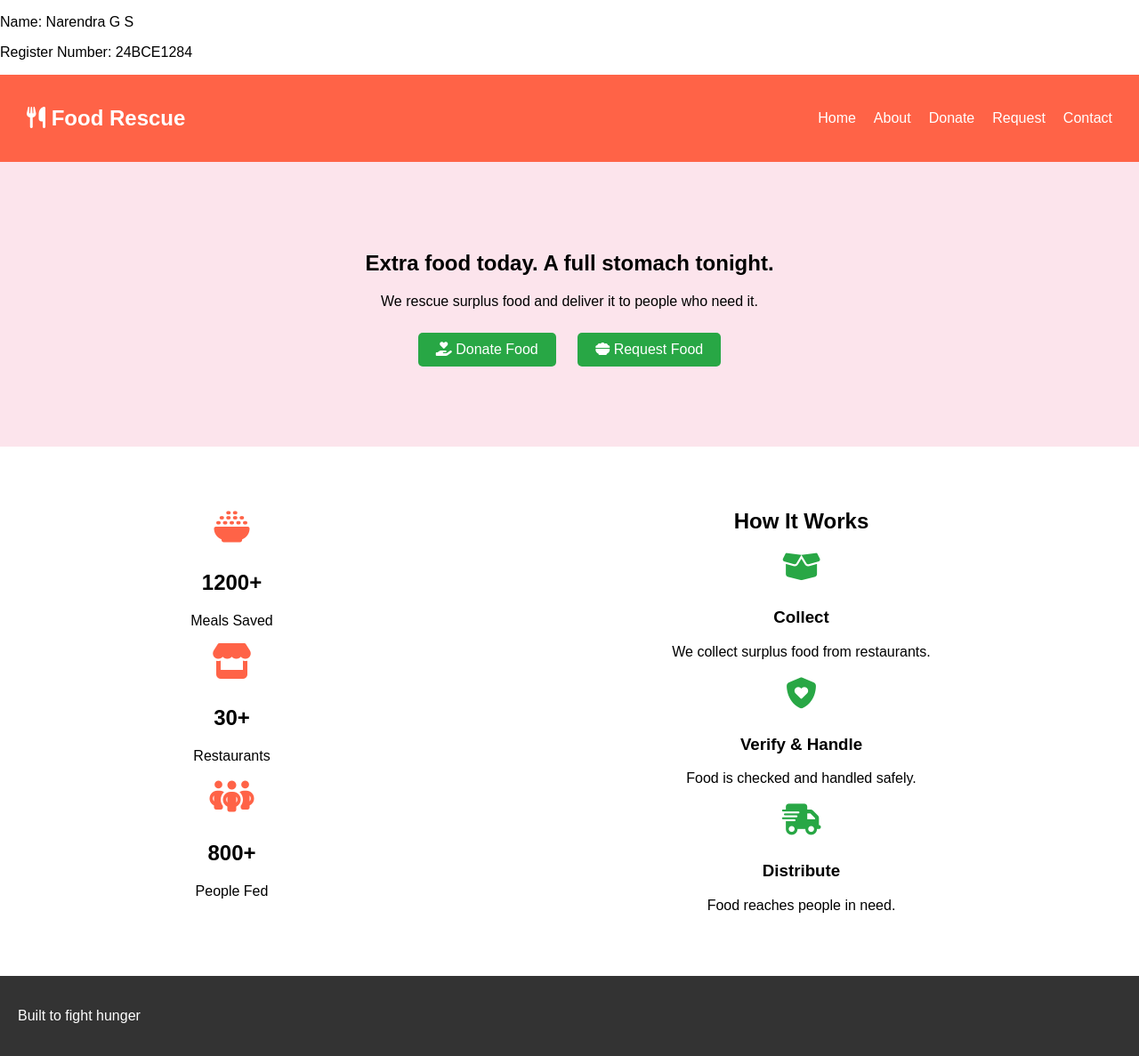
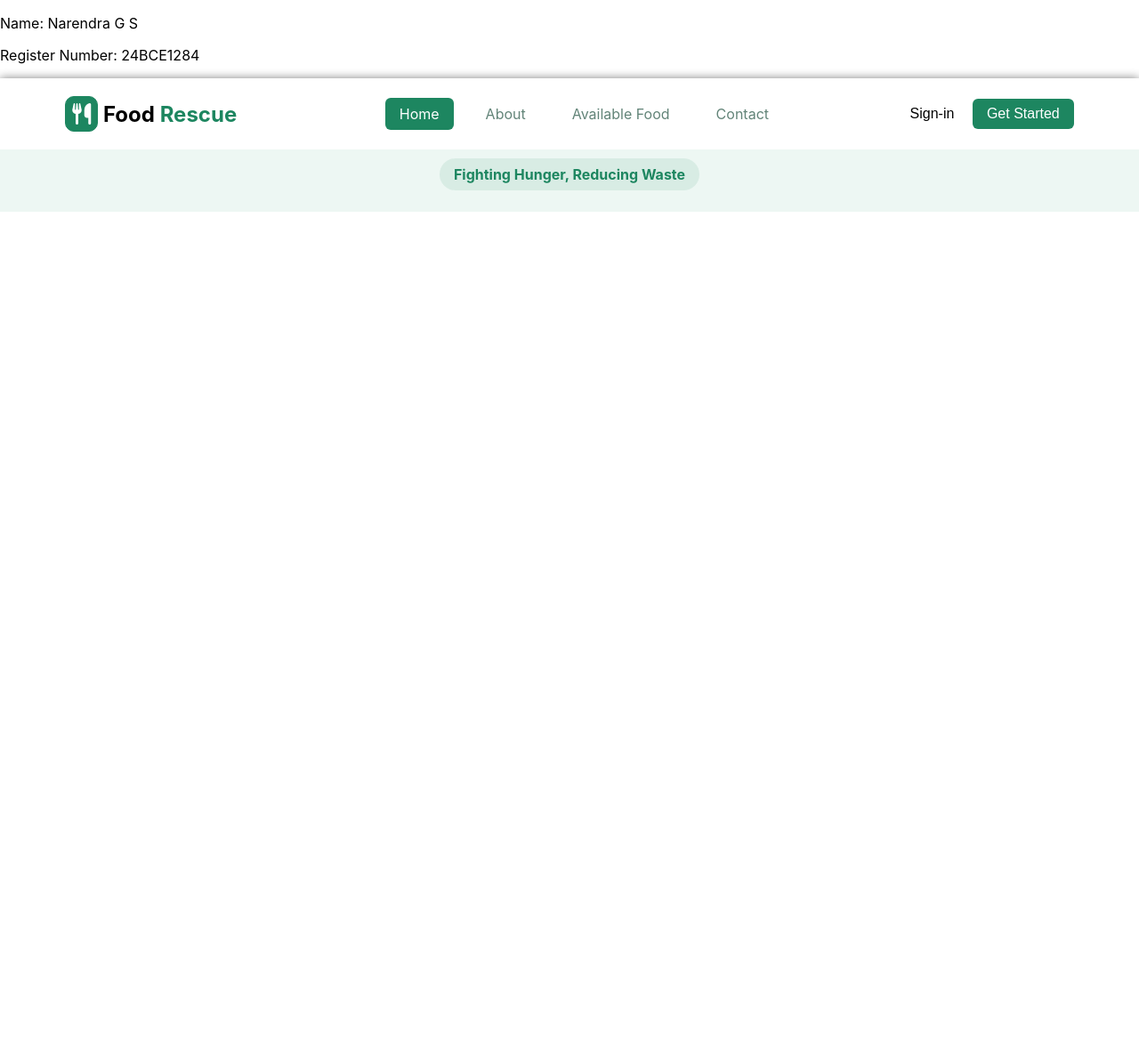
Before and after one commit to naren1003/FoodRescue, a plain HTML site: page index.html in a window 1280 px wide. Shown: the whole page at 89% size. After the commit the page ends 800 px from the top, so only its background shows below. Drawn offline with Linux system fonts and the light colour scheme.

Commit message:
top-bar update

```diff
--- a/index.html
+++ b/index.html
@@ -8,83 +8,42 @@
     <link rel="stylesheet" href="https://cdnjs.cloudflare.com/ajax/libs/font-awesome/6.5.0/css/all.min.css">
 </head>
 <body>
+    <!-- Top-bar -->
+    <div class="top-bar">
         <div class="my-info">
             <p>Name: Narendra G S</p>
             <p>Register Number: 24BCE1284</p>
         </div>
         <nav>
-        <h1><i class="fa-solid fa-utensils"></i> Food Rescue</h1>
+            <div class="logo">
+                <a href="index.html" class="active">
+                    <h2>
+                        <i class="fa-solid fa-utensils"></i>
+                        <span class="name-first">Food</span>
+                        <span class="name-second"> Rescue</span>
+                    </h2>
+                </a>
+            </div>
+            <div class = "links">
                 <ul>
-            <li><a href="index.html">Home</a></li>
+                    <li><a href="index.html" class="active">Home</a></li>
                     <li><a href="about.html">About</a></li>
-            <li><a href="donate.html">Donate</a></li>
-            <li><a href="request.html">Request</a></li>
+                    <li><a href="donate.html">Available Food</a></li>
                     <li><a href="contact.html">Contact</a></li>
                 </ul>
+            </div>
+            <div class="login">
+                <button class="sign-in">Sign-in</button>
+                <button class = "get-started">Get Started</button>
+            </div>
         </nav>
-
-    <!-- donate Section -->
-    <section id="donate">
-        <h1>Extra food today. A full stomach tonight.</h1>
-        <p>We rescue surplus food and deliver it to people who need it.</p>
-        <a href="donate.html" class="btn">
-            <i class="fa-solid fa-hand-holding-heart"></i> Donate Food
-        </a>
-        <a href="request.html" class="btn">
-            <i class="fa-solid fa-bowl-food"></i> Request Food
-        </a>
-    </section>
-
-    <div class = "middleSec">
-        <!-- Impact Stats -->
-        <section id="stats">
-            <div class="stat">
-                <i class="fa-solid fa-bowl-rice stat-icon"></i>
-                <h2>1200+</h2>
-                <p>Meals Saved</p>
     </div>
 
-            <div class="stat">
-                <i class="fa-solid fa-store stat-icon"></i>
-                <h2>30+</h2>
-                <p>Restaurants</p>
+    <!-- section 1 -->
+    <div class = "section-1">
+        <p class="quote"> <b>Fighting Hunger, Reducing Waste</b></p>
     </div>
 
-            <div class="stat">
-                <i class="fa-solid fa-people-group stat-icon"></i>
-                <h2>800+</h2>
-                <p>People Fed</p>
-            </div>
-        </section>
-
-
-        <!-- How it Works -->
-        <section id="how-it-works">
-            <h2>How It Works</h2>
-            <div class="step">
-                <i class="fa-solid fa-box-open step-icon"></i>
-                <h3>Collect</h3>
-                <p>We collect surplus food from restaurants.</p>
-            </div>
-
-            <div class="step">
-                <i class="fa-solid fa-shield-heart step-icon"></i>
-                <h3>Verify & Handle</h3>
-                <p>Food is checked and handled safely.</p>
-            </div>
-
-            <div class="step">
-                <i class="fa-solid fa-truck-fast step-icon"></i>
-                <h3>Distribute</h3>
-                <p>Food reaches people in need.</p>
-            </div>
-        </section>
-    </div>
-
-    <!-- Footer -->
-    <footer>
-        <p>Built to fight hunger</p>
-    </footer>
 
     <script src="script.js"></script>
 </body>
--- a/style.css
+++ b/style.css
@@ -1,21 +1,109 @@
 body {
-    font-family: Arial, sans-serif;
+    font-family:Inter, -apple-system, BlinkMacSystemFont, Segoe UI, Roboto, sans-serif;
     margin : 0;
     padding: 0;
 }
 
+/* top-bar */
+
 nav {
+    display: flex;
+    justify-content: space-around;
+    align-items: center;
+    background: white;
+    padding: 0px 10px;
+    box-shadow: 0px 0px 10px grey;
+}
+
+.links{
     display: flex;
     justify-content: space-between;
     align-items: center;
-    background: #ff6347;
-    padding: 15px 30px;
 }
 
-nav h1 { color: white; }
+.fa-solid.fa-utensils{
+    border: 1px solid hsl(158 64% 32%);
+    padding: 7px;
+    border-radius: 10px;
+    background-color: hsl(158 64% 32%);
+    color: white;
+}
+
+nav .logo a{
+    text-decoration: none;
+}
+
+.name-first{color: black;}
+.name-second{ color: hsl(158 64% 32%);}
 nav ul { display: flex; list-style: none; gap: 20px; }
-nav ul li a { color: white; text-decoration: none; }
+nav ul li a {
+  color: hsl(160 15% 45%);
+  text-decoration: none;
+  padding: 8px 16px;
+  display: inline-block;
+  border-radius: 6px;
+}
 
+nav ul li a:hover {
+  color: black;
+  background-color: hsl(157 17% 73%);
+}
+
+nav ul li a.active {
+  color: white;
+  background-color: hsl(158 64% 32%);
+}
+
+.top-bar .login .sign-in{
+    padding: 8px 16px;
+    text-decoration: none;
+    color: black;
+    background-color: white;
+    border: 0px;
+    font-size: medium;
+}
+
+.top-bar .login .sign-in:hover{
+    padding: 8px 16px;
+    text-decoration: none;
+    color: white;
+    background-color: hsl(174 72% 40%);
+    border-radius: 6px;
+}
+
+.top-bar .login .get-started{
+    padding: 8px 16px;
+    text-decoration: none;
+    color: white;
+    background-color: hsl(158 64% 32%);
+    border: 0px;
+    border-radius: 6px;
+    font-size: medium;
+}
+
+.top-bar .login .get-started:hover{
+    background-color: hsl(158, 42%, 38%);
+}
+
+
+/* section 1 index page */
+.section-1 {
+    display: flex;
+    justify-content: center;
+    background-color:  hsl(153, 39%, 95%);
+}
+
+.section-1 .quote{
+    border-radius: 999px;
+    display: inline-flex;
+    padding: 8px 16px;
+    margin:10px 0px 24px;
+    background-color: #1D86601A;
+    color: hsl(158 64% 32%);
+    align-items: center;
+}
+
+/*
 .middleSec{
     display: flex;
     justify-content: space-around;
@@ -59,4 +147,4 @@ button { padding: 10px; background: #ff6347; color: white; border: none; cursor:
 table { width: 90%; margin: auto; border-collapse: collapse; margin-bottom: 50px; }
 th, td { padding: 10px; text-align: center; border: 1px solid #ccc; }
 
-footer { background: #333; color: white; padding: 20px; }
+footer { background: #333; color: white; padding: 20px; } */
```
Lines whose indentation alone changed are shown as unchanged.
